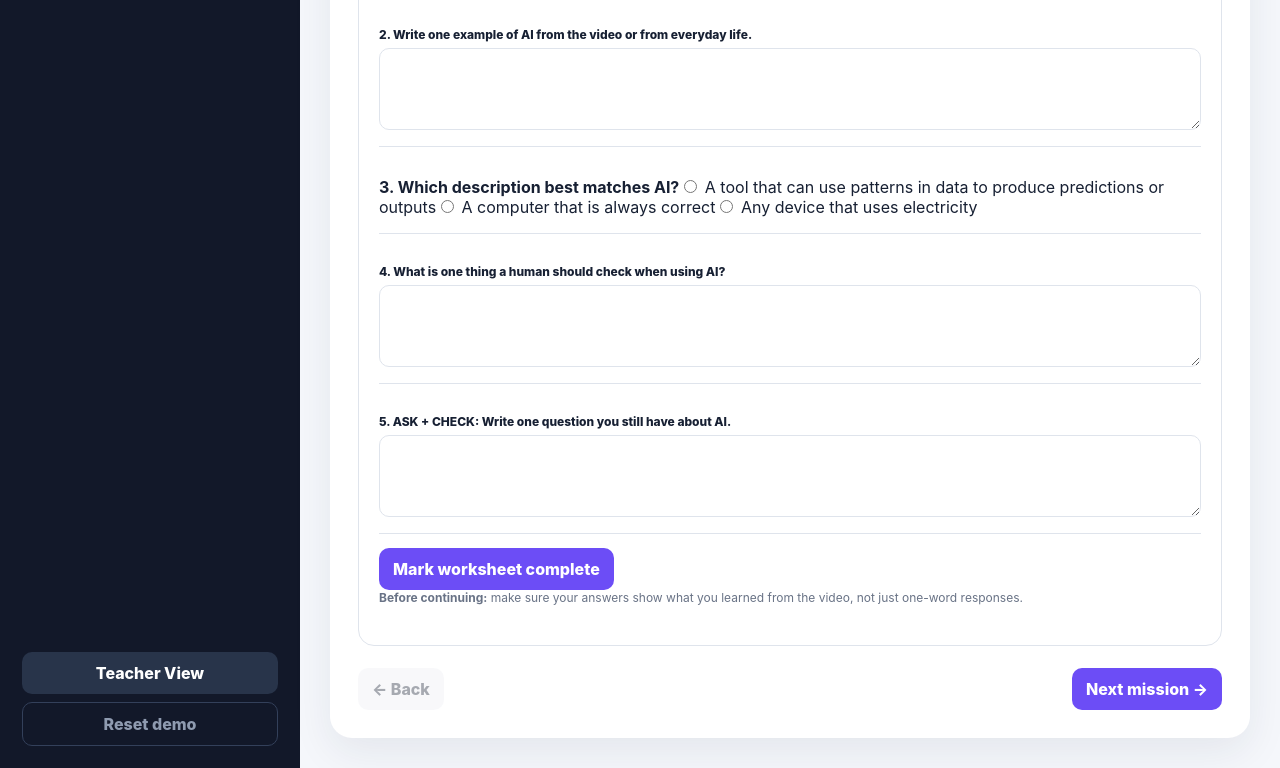
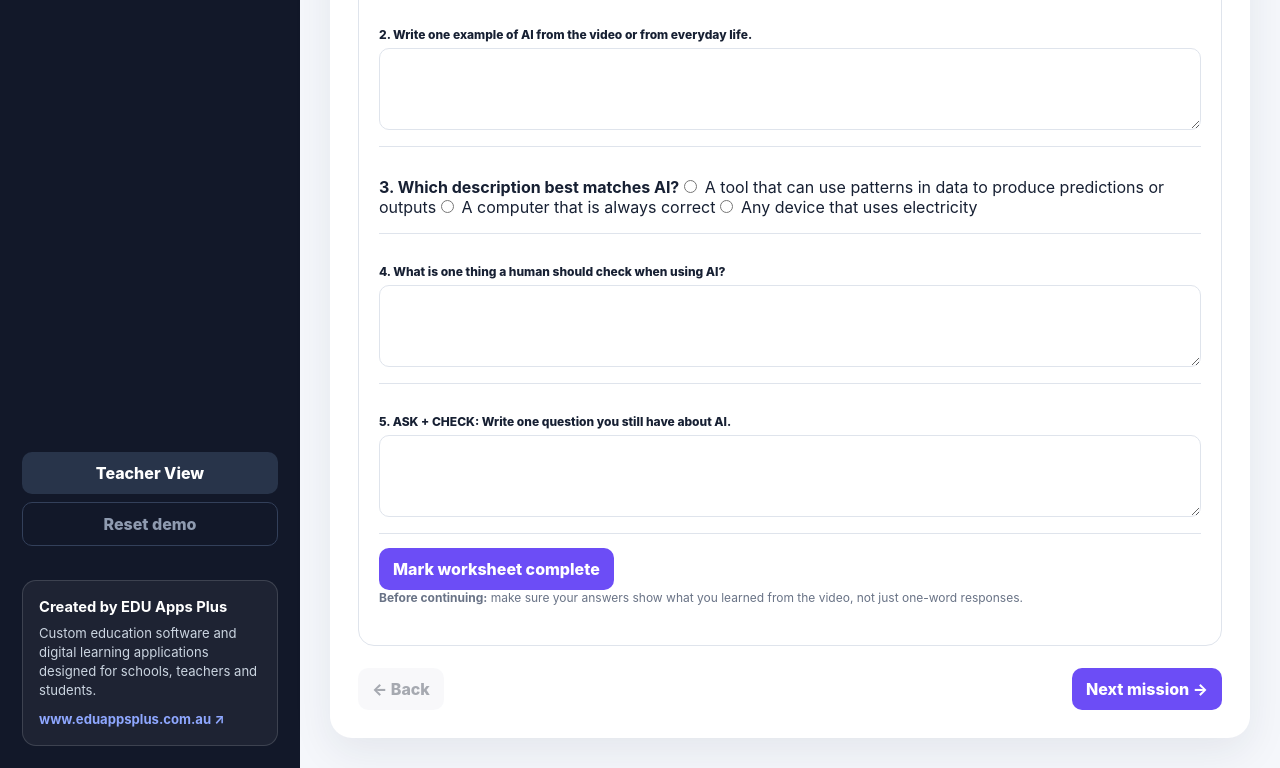
Before and after one commit to trevore777/ai-lab, a website: page index.html in a window 1280 px wide. Shown: the part 1060-1828 px from the top of the page. Drawn offline with Linux system fonts and the light colour scheme.

Commit message:
Add EDU Apps Plus branding and website link

```diff
--- a/index.html
+++ b/index.html
@@ -18,6 +18,11 @@
       <div class="overall-progress"><div><span>Course progress</span><strong id="progressText">0% complete</strong></div><div class="progress-track"><div id="progressBar" class="progress-fill"></div></div></div>
       <nav id="lessonNav"></nav>
       <div class="sidebar-actions"><button id="teacherToggle" class="secondary">Teacher View</button><button id="resetBtn" class="ghost">Reset demo</button></div>
+      <div class="eduappsplus-card" style="margin:1rem 0 0;padding:1rem;border:1px solid rgba(255,255,255,.14);border-radius:14px;background:rgba(255,255,255,.05);font-size:.82rem;line-height:1.45;color:#cbd5e1;">
+        <strong style="display:block;color:#fff;font-size:.92rem;margin-bottom:.35rem;">Created by EDU Apps Plus</strong>
+        <span>Custom education software and digital learning applications designed for schools, teachers and students.</span>
+        <a href="https://www.eduappsplus.com.au" target="_blank" rel="noopener" style="display:inline-block;margin-top:.65rem;color:#8ea7ff;font-weight:700;text-decoration:none;">www.eduappsplus.com.au ↗</a>
+      </div>
     </aside>
     <main class="main">
       <section id="studentView"></section>
```
